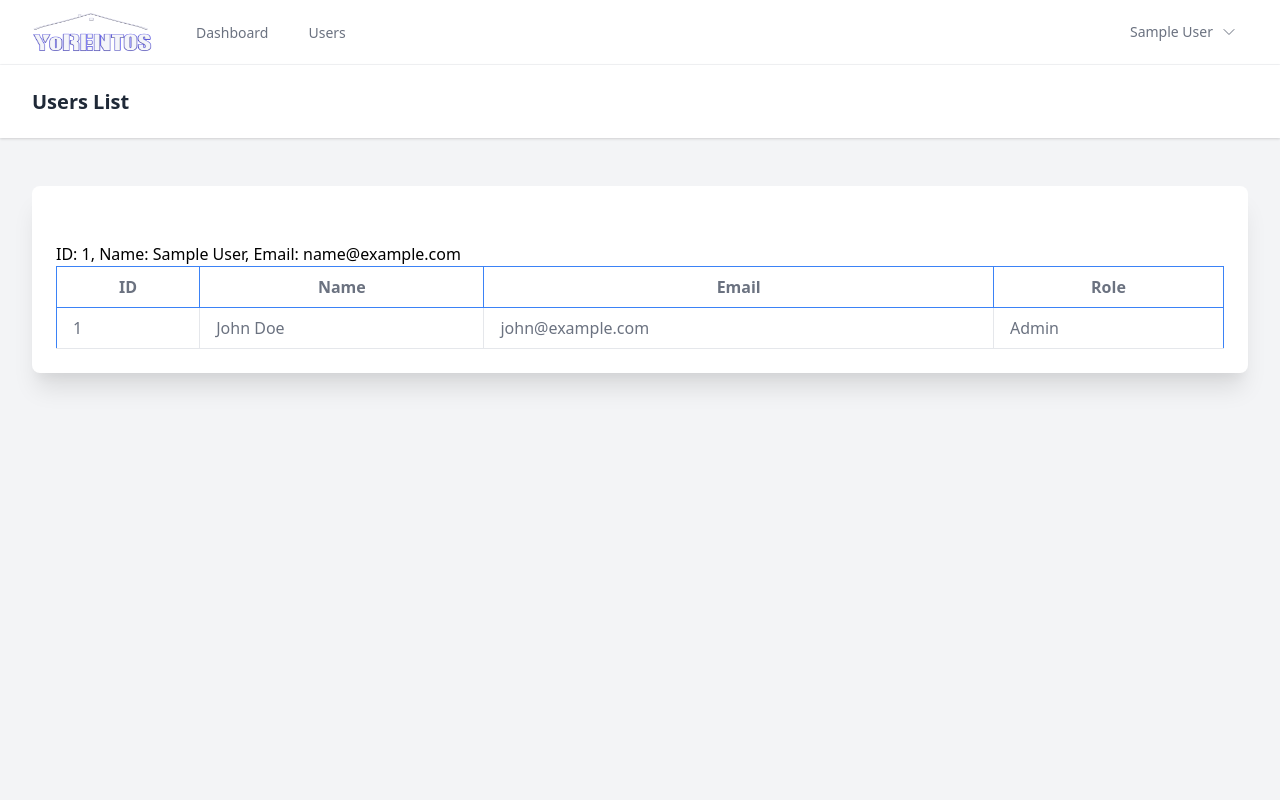
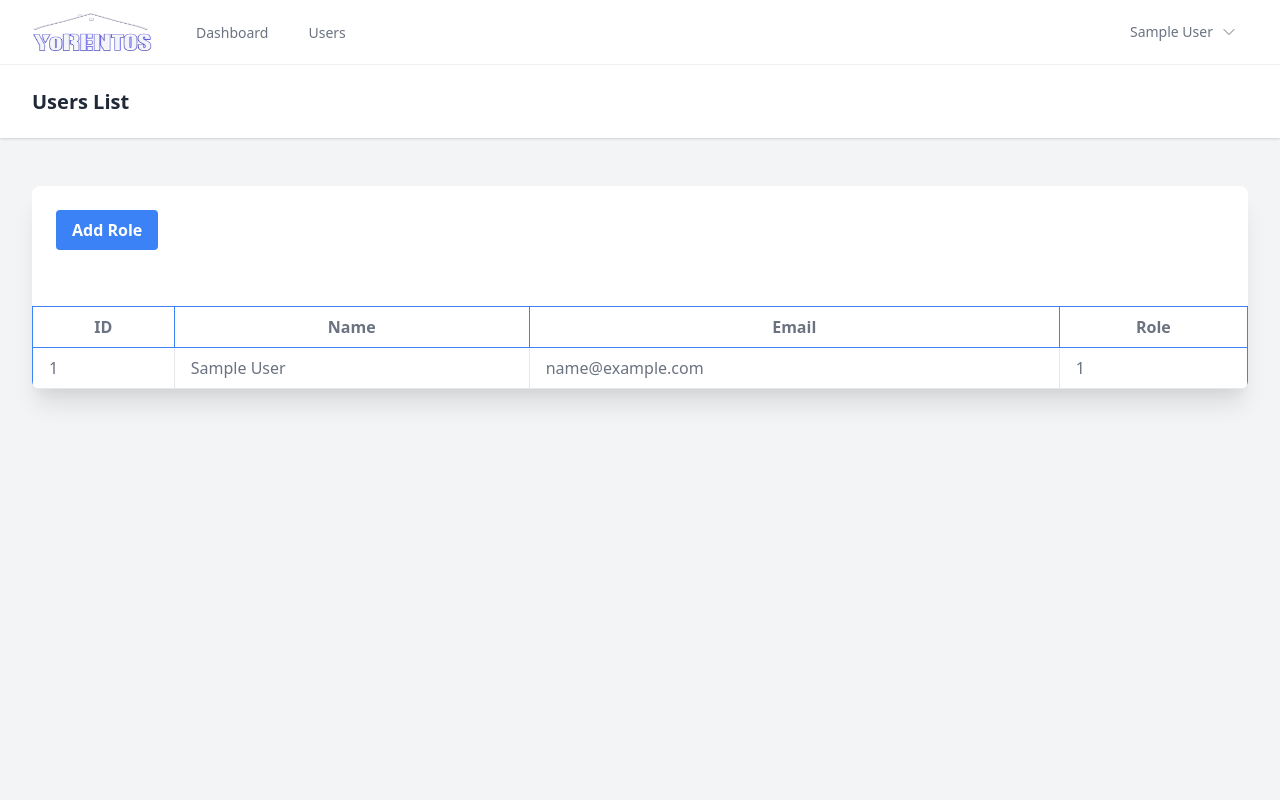
Before and after one commit to Eluk-Samuel-Kiira/YoRentos, a Laravel app: template resources/views/users/index.blade.php in a window 1280 px wide. Run offline with Laravel 10, Linux system fonts and the light colour scheme; a user stored in the database is signed in; tables that the repository leaves empty hold one stand-in row (values such as "Sample post"); the template is opened without the code that fills it: most values are stand-ins (such as "Sample title", 1, 10 or a date in 2020); style sheets or scripts are compiled from the project's sources; parts of the project's set-up code (start-up, migrations or seed data) failed here and were passed over; some libraries are stand-ins or nearby versions.

Commit message:
roles and user crud

```diff
--- a/app/Http/Controllers/UserController.php
+++ b/app/Http/Controllers/UserController.php
@@ -4,9 +4,14 @@ namespace App\Http\Controllers;
 
 use Illuminate\Http\Request;
 use App\Models\User;
+use Spatie\Permission\Traits\HasRoles;
+use Spatie\Permission\Models\Permission;
+use Spatie\Permission\Models\Role;
 
 class UserController extends Controller
 {
+    use HasRoles;
+
     public function userLocation(Request $request)
     {
         $user_id = $request->input('user_id');
@@ -24,12 +29,38 @@ class UserController extends Controller
 
     public function userIndex()
     {
-        $users = User::where('status', 1)->get();
+        $permissions = Permission::whereNot('name', 'manage all')->get();
+        return view('users.index', compact('permissions'));
+    }
+
+    public function userDetails()
+    {
+        $users = User::where('status', 1)->latest()->get();
         return response()->json(['users' => $users]);
     }
 
-    public function rolesAndPermissions(Request $request)
+    public function userPermissions()
     {
+        //
+    }
+
+    public function createColesAndPermissions(Request $request)
+    {
+        try {
+            $roleName = $request->role;
+            $permissions = $request->permissions;
+
+            // Create a new role and permissions
+            $userRole = Role::create(['name' => $roleName, 'guard_name' => 'web']);
+            $userRole->syncPermissions($permissions);
+
+            return redirect()->route('user')->with('success', 'Role created successfully');
+        } catch (QueryException $e) {
+            // Handle database-related exceptions (e.g., unique constraint violation)
+            return redirect()->back()->with('error', 'Error creating role: ' . $e->getMessage());
+        } catch (\Exception $e) {
+            return redirect()->back()->with('error', 'An error occurred: ' . $e->getMessage());
+        }
 
     }
 }
--- a/resources/views/layouts/app.blade.php
+++ b/resources/views/layouts/app.blade.php
@@ -8,6 +8,7 @@
 
         <title>{{ config('app.name', 'YoRentos') }}</title>
 
+        <link href="{{asset('frontend/images/logo.png')}}" rel="icon" type="image/x-icon">
         <!-- Fonts -->
         <link rel="preconnect" href="https://fonts.bunny.net">
         <link href="https://fonts.bunny.net/css?family=figtree:400,500,600&display=swap" rel="stylesheet" />
--- /dev/null
+++ b/resources/views/users/create-role.blade.php
@@ -0,0 +1,45 @@
+<div id="roleModal" class="modal auto hidden inset-0 z-50 overflow-auto bg-black bg-opacity-50 flex">
+    <div class="modal-content bg-white w-2/3 mx-auto my-10 p-4 relative sm:rounded-lg">
+        <!-- Close button -->
+        <span id="closeRoleModal" class="cursor-pointer absolute top-0 right-0 p-2 bg-red-500 hover:bg-red-700 text-white rounded">
+            &times;
+        </span>
+        <!-- Form content -->
+        <h6 class="font-semibold text-xl text-gray-800 leading-tight">
+            {{ __('Create a Role and give it Permissions') }}
+        </h6>
+        <form method="POST" action="{{ route('create.role') }}">
+            @csrf
+            <div class="mt-6">
+                <x-label for="role" value="{{ __('Role Name') }}" class="font-semibold text-xl"/>
+                <x-input id="role" class="block mt-1 w-full" type="text" name="role" :value="old('role')" required autofocus autocomplete="role" />
+            </div>
+
+            <div class="mt-4">
+                <x-label for="permissions" value="{{ __('Permissions') }}" class="font-semibold text-xl"/>
+                <div>
+                    @foreach($permissions as $permission)
+                        <input type="checkbox" id="permission{{ $permission->name }}" name="permissions[]" value="{{ $permission->name }}" class="mr-2">
+                        <label for="permission{{ $permission->name }}" class="text-sm">{{ $permission->name }}</label>
+                        <br>
+                    @endforeach
+                </div>
+            </div>
+            <x-button class="mt-8">
+                {{ __('Save') }}
+            </x-button>
+            </div>
+        </form>
+    </div>
+</div>
+
+<script>
+    // JavaScript to handle opening and closing the modal
+    document.getElementById('openRoleModal').onclick = function () {
+        document.getElementById('roleModal').classList.remove('hidden');
+    };
+
+    document.getElementById('closeRoleModal').onclick = function () {
+        document.getElementById('roleModal').classList.add('hidden');
+    };
+</script>
--- a/resources/views/users/index.blade.php
+++ b/resources/views/users/index.blade.php
@@ -9,6 +9,22 @@
         <div class="max-w-7xl mx-auto sm:px-6 lg:px-8">
             <div class="bg-white overflow-hidden shadow-xl sm:rounded-lg">
                 <div class="max-w-7xl mx-auto p-6">
+                    <button id="openRoleModal" class="bg-blue-500 hover:bg-blue-700 text-white font-bold py-2 px-4 rounded">
+                        Add Role
+                    </button>
+                    <h5>
+                        @if(session('error'))
+                            <span class="bg-red-500 text-white rounded">
+                                {{ session('error') }}
+                            </span>
+                        @endif
+                        @if(session('success'))
+                            <span class="bg-green-500 text-white rounded">
+                                {{ session('success') }}
+                            </span>
+                        @endif
+                    </h5>
+                    @include('users.create-role')
                     <div class="container mx-auto mt-8">
                         <table class="min-w-full border border-blue-500 text-gray-500">
                             <thead>
@@ -19,16 +35,8 @@
                                     <th class="py-2 px-4 border border-blue-500">Role</th>
                                 </tr>
                             </thead>
-                            <tbody>
-                                <tr>
-                                    <div id="user-list">
-                                        <!-- Users will be displayed here -->
-                                    </div>
-                                    <td class="py-2 px-4 border-b border-r">1</td>
-                                    <td class="py-2 px-4 border-b border-r">John Doe</td>
-                                    <td class="py-2 px-4 border-b border-r">john@example.com</td>
-                                    <td class="py-2 px-4 border-b">Admin</td>
-                                </tr>
+                            <tbody id="user-list">
+
                             </tbody>
                         </table>
                     </div>
@@ -41,7 +49,7 @@
     $(document).ready(function() {
         // Make an AJAX request to fetch users
         $.ajax({
-            url: '{{ route('user') }}',
+            url: '{{ route('users.details') }}',
             method: 'GET',
             dataType: 'json',
             success: function(response) {
@@ -58,10 +66,15 @@
             var userList = $('#user-list');
             userList.empty(); // Clear existing content
 
-            // Loop through the users and append them to the #user-list div
+            // Loop through the users and append them to the table
             users.forEach(function(user) {
-                var userHtml = '<div>ID: ' + user.id + ', Name: ' + user.name + ', Email: ' + user.email + '</div>';
-                userList.append(userHtml);
+                var userRow = '<tr>' +
+                                '<td class="py-2 px-4 border-b border-r">' + user.id + '</td>' +
+                                '<td class="py-2 px-4 border-b border-r">' + user.name + '</td>' +
+                                '<td class="py-2 px-4 border-b border-r">' + user.email + '</td>' +
+                                '<td class="py-2 px-4 border-b">' + user.role_id + '</td>' +
+                                '</tr>';
+                userList.append(userRow);
             });
         }
     });
--- a/routes/web.php
+++ b/routes/web.php
@@ -30,4 +30,8 @@ Route::middleware([
     // User Routes
     Route::post('/user-location', [UserController::class, 'userLocation'])->name('update.user_location');
     Route::get('/users-index-page',[UserController::class, 'userIndex'])->name('user');
+    Route::get('/users',[UserController::class, 'userDetails'])->name('users.details');
+
+    Route::get('/users-permissions',[UserController::class, 'userPermissions'])->name('user.permissions');
+    Route::post('/role', [UserController::class, 'createColesAndPermissions'])->name('create.role');
 });
```
Also changed, not shown: database/seeders/AdminUserSeeder.php (+0 -8 lines), database/seeders/DatabaseSeeder.php (+16 -8 lines).
